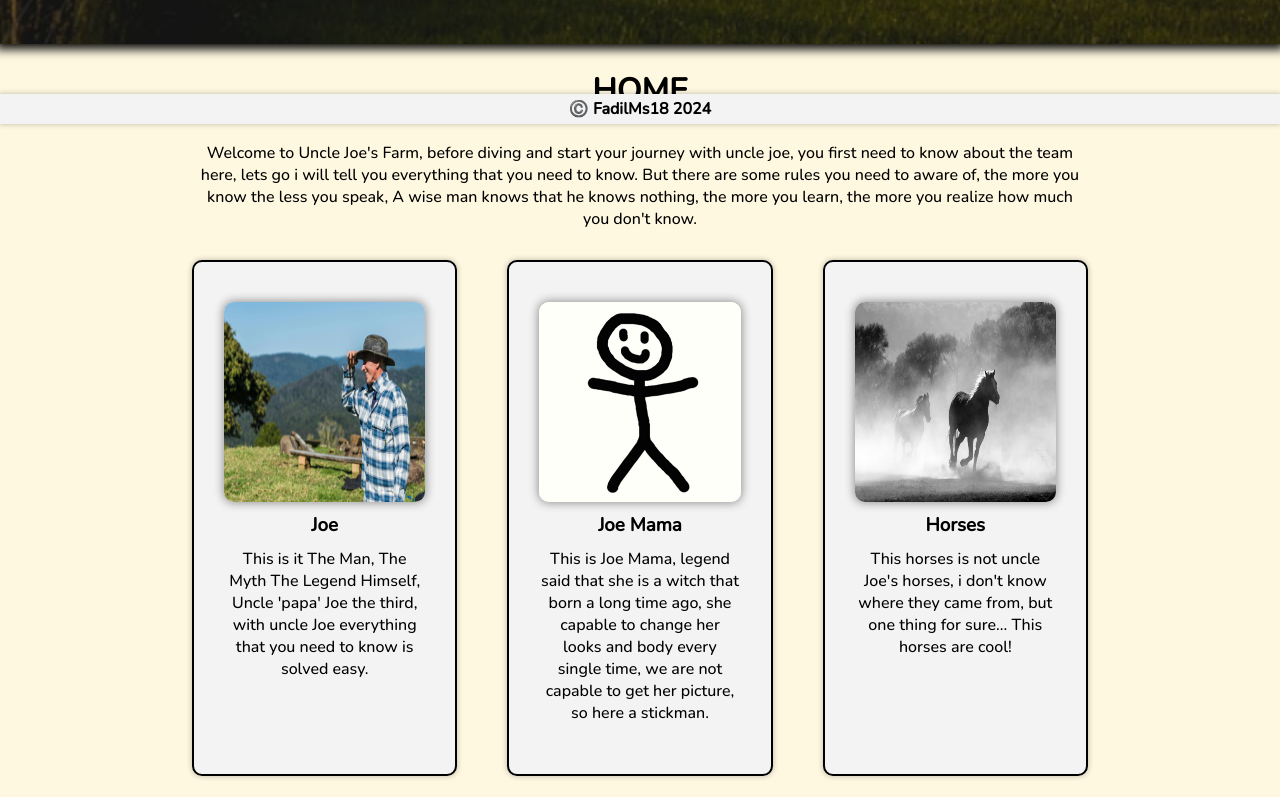
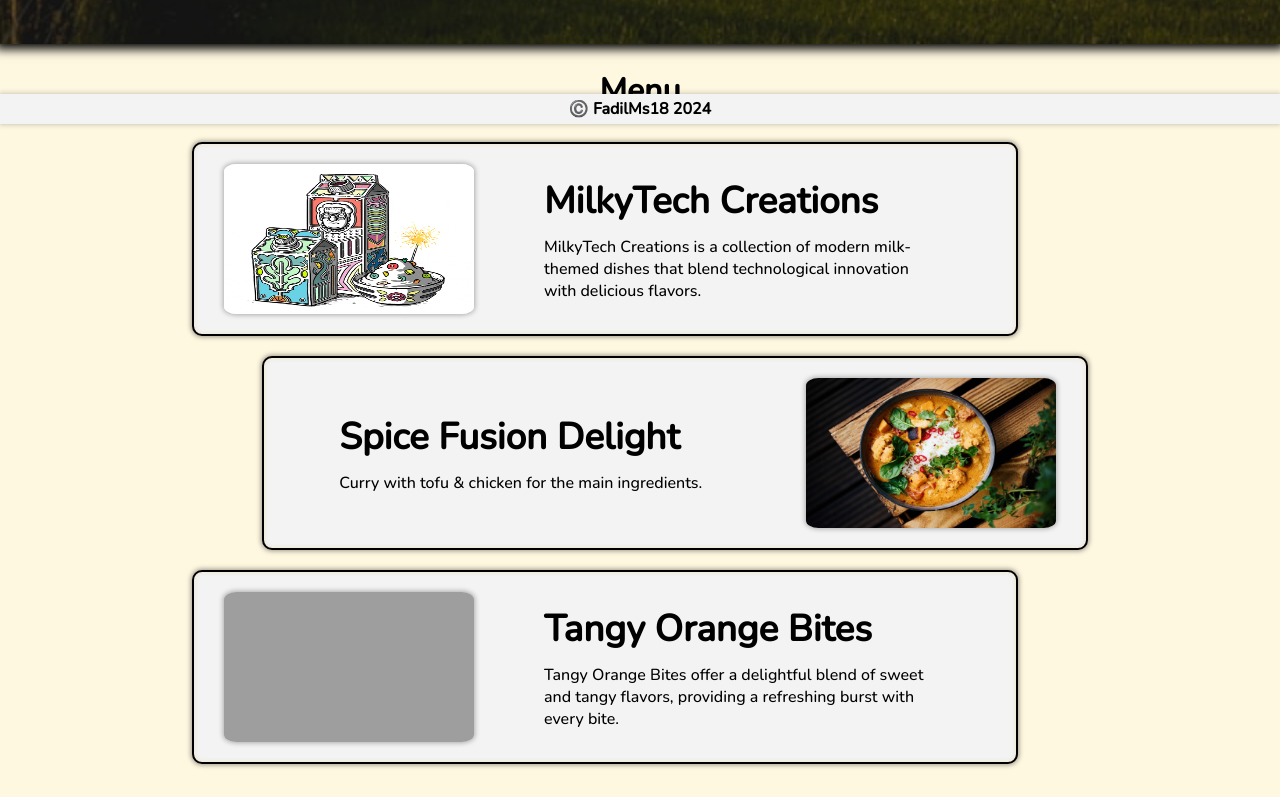
Before and after one commit to FadilMS18/restaurant-page, a website built with webpack: page src/index.html in a window 1280 px wide. Shown: the part 676-1473 px from the top of the page. Built offline with nearby package versions, Linux system fonts and the light colour scheme; grey boxes are pictures that could not be loaded.

Commit message:
Finished the menu content
added some picture for the menu
finished the design on menu

```diff
--- a/src/css/header.css
+++ b/src/css/header.css
@@ -114,7 +114,7 @@ nav > section:first-of-type button{
     padding:20px;
     border:none;
     cursor: pointer;
-    transition:.25s;
+    transition:.15s;
     background-color: var(--secondary);
 }
 
@@ -140,7 +140,7 @@ nav  > section:last-child > button{
 
     cursor:pointer;
     font-weight: bold;
-    transition:.25s;
+    transition:.15s;
     font-family: 'nunito';
 }
 
--- a/src/css/home.css
+++ b/src/css/home.css
@@ -1,4 +1,4 @@
-#home{
+#main{
     height: 600px;
     display: flex;
     flex-direction: column;
--- /dev/null
+++ b/src/css/menu.css
@@ -0,0 +1,68 @@
+#article-container{
+    /* background-color: lightcoral; */
+    display: flex;
+    flex-direction: column;
+    width:100%;
+    height:700px;
+    gap:20px
+}
+
+article.article-content{
+    background-color: var(--cardColor);
+    display: flex;
+    border: 2px solid black;
+    border-radius: 10px;
+
+    box-shadow: 0px 0px 5px 1px rgba(0 ,0 , 0, .4 ), inset 0px 0px 5px 0px rgb(218, 165, 32, .2);
+    cursor: pointer;
+    transition: .25s;
+}
+
+.article-content:nth-of-type(odd){
+
+    flex-direction: row-reverse;
+    gap: 70px;
+    width: 80%;
+    padding:20px 75px 20px 30px;
+}
+
+.article-content:nth-of-type(even){
+    width: 80%;
+    align-self: end;
+    display: flex;
+    padding:20px 30px 20px 75px;
+}
+
+.article-content:hover{
+    transform: scale(1.05);
+    background-color: var(--secondary);
+    box-shadow: 0px 0px 5px 1px rgba(0, 0, 0, .3), inset 0px 0px 5px 0px rgb(0, 0, 0, .3);
+}
+
+.article-content:active{
+    transform: scale(1);
+}
+
+.article-content > img{
+    width:250px;
+    height: 150px;
+    border: none;
+    border-radius: 5%;
+    box-shadow: 0px 0px 5px 1px rgba(0, 0, 0, .3);
+}
+
+.menu-caption{
+    display: flex;
+    flex-direction: column;
+    gap:10px;
+    justify-content: center;
+    flex:1;
+}
+
+.menu-caption > h4{
+    font-size: 2.3rem;
+}
+
+.menu-caption > p{
+    font: 1.8rem;
+}
--- a/src/index.html
+++ b/src/index.html
@@ -40,8 +40,44 @@
     </div>
     </header>
 
-    <main id="home">
-      <h1 id="title">HOME</h1>
+    <main id="main">
+      <h1>Menu</h1>
+
+      <article id="article-container">
+        <article class="article-content">
+          <section class="menu-caption">
+            <h4>MilkyTech Creations</h4>
+            <p>MilkyTech Creations is a collection of modern milk-themed dishes that blend technological innovation with delicious flavors.</p>
+          </section>
+          <img src="./images/giphy.gif" alt="milk-picture" title="Javier-Arres on giphy">
+        </article>
+
+        <article class="article-content">
+          <section class="menu-caption">
+            <h4>Spice Fusion Delight</h4>
+            <p> Curry with tofu & chicken for the main ingredients.</p>
+          </section>
+          <img src="./images/curry-7249247_1280.jpg" title="joannawielgosz on pixabay" alt="curry-alt">
+        </article>
+
+        <article class="article-content">
+          <section class="menu-caption">
+            <h4>Tangy Orange Bites</h4>
+            <p>Tangy Orange Bites offer a delightful blend of sweet and tangy flavors, providing a refreshing burst with every bite.</p>
+          </section>
+          <img src="./images/edgar-castrejon-oranges.jpg" alt="oranges" title="edgar-castrejon on unsplash">
+        </article>
+      </article>
+
+    </main>
+    <div id="layer" class="gone">
+    </div>
+
+    <footer id="footer">
+      <h5>©️ FadilMs18 2024</h5>
+    </footer>
+    <!-- home Content  <div>
+        <h1 id="title">HOME</h1>
       <p id="description">Welcome to Uncle Joe's Farm, before diving and start your journey with uncle joe, you first need to know about the team here, lets go i will tell you everything that you need to know. But there are some rules you need to aware of, the more you know the less you speak, A wise man knows that he knows nothing, the more you learn, the more you realize how much you don't know.  </p>
       <div id="content-container">
         <div class="home-content">
@@ -68,12 +104,7 @@
           </p>
         </div>
       </div>
-    </main>
-    <div id="layer" class="gone">
-    </div>
+      </div> -->
 
-    <footer id="footer">
-      <h5>©️ FadilMs18 2024</h5>
-    </footer>
   </body>
 </html>
--- a/src/index.js
+++ b/src/index.js
@@ -1,7 +1,7 @@
 //Css import
 import './css/header.css'
 import './css/home.css'
-import './css/main.css'
+import './css/menu.css'
 import './css/contact.css'
 
 // Js Import
@@ -9,4 +9,4 @@ import {callJoeScroll, navbarFunction } from './js/exportFrom'
 
 // Home section
 callJoeScroll()
-navbarFunction()
+// navbarFunction()
--- a/src/js/home.js
+++ b/src/js/home.js
@@ -4,7 +4,7 @@ const horses = require('./../images/pexels-pixabay-52500.jpg') //Img3
 
 
 
-const main = document.querySelector('#home')
+const main = document.querySelector('#main')
 callBlackLayer()
 
 const anchor = document.querySelector("#anchor")
@@ -29,7 +29,7 @@ function callBlackLayer(){
 // Scroll function smooth
 function scroll(){
     window.scrollTo({
-        top:document.querySelector('#home').offsetTop,
+        top:document.querySelector('#main').offsetTop,
         behavior:'smooth',
     })
 }
@@ -41,7 +41,7 @@ function callJoeScroll(){
 function addHome(){
     addMainHome()
     setTimeout(()=>{
-        document.querySelector('#home').classList.remove('zero')
+        document.querySelector('#main').classList.remove('zero')
     },50)
     callBlackLayer()
 
```
Also changed, not shown: src/css/main.css (deleted), src/images/curry-7249247_1280.jpg (added), src/images/giphy.gif (added).
